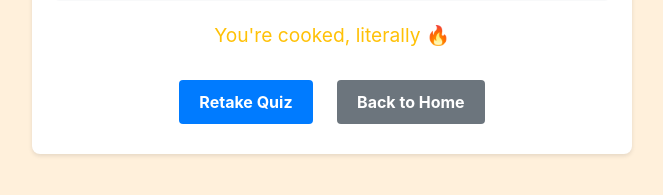
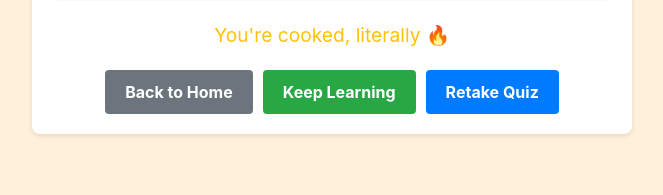
Before and after one commit to aliyatang1/meat-and-eggs, a Flask app: template templates/results.html in a window 1280 px wide. Shown: the part 410-605 px from the top of the page, without its empty margins (308-971 px from the left). Run offline with Flask 3, Linux system fonts and the light colour scheme; the template is opened without the code that fills it, so the values that code supplies are empty; some libraries are stand-ins or nearby versions.

Commit message:
button
added learn button in results

```diff
--- a/app.py
+++ b/app.py
@@ -38,7 +38,6 @@ def simulator(type):
         return render_template('egg_simulator.html')
     else:
         return "Simulator not found", 404
-
 
 @app.route('/quiz')
 def quiz_selection():
--- a/templates/results.html
+++ b/templates/results.html
@@ -24,8 +24,11 @@
         {% endif %}
     </div>
 
-    <a href="/quiz/{{ topic }}/1" class="retake-btn">Retake Quiz</a>
-    <a href="/" class="home-btn">Back to Home</a>
+    <div class="button-group">
+        <a href="/" class="home-btn">Back to Home</a>
+        <a href="{{ url_for('learn', lesson_id=1) }}" class="learn-btn">Keep Learning</a>
+        <a href="/quiz/{{ topic }}/1" class="retake-btn">Retake Quiz</a>
+    </div>
 </div>
 {% endblock %}
 
@@ -87,13 +90,38 @@
         color: #ffc107;
     }
 
-    .retake-btn, .home-btn {
+    .button-group {
+        display: flex;
+        justify-content: center;
+        gap: 10px;
+        margin-top: 20px;
+    }
+
+    .retake-btn, .home-btn, .learn-btn {
         display: inline-block;
         padding: 10px 20px;
-        margin: 10px;
         border-radius: 4px;
         text-decoration: none;
         font-weight: bold;
+        transition: background-color 0.3s;
+    }
+
+    .home-btn {
+        background-color: #6c757d;
+        color: white;
+    }
+
+    .home-btn:hover {
+        background-color: #5a6268;
+    }
+
+    .learn-btn {
+        background-color: #28a745;
+        color: white;
+    }
+
+    .learn-btn:hover {
+        background-color: #218838;
     }
 
     .retake-btn {
@@ -104,14 +132,5 @@
     .retake-btn:hover {
         background-color: #0056b3;
     }
-
-    .home-btn {
-        background-color: #6c757d;
-        color: white;
-    }
-
-    .home-btn:hover {
-        background-color: #5a6268;
-    }
 </style>
 {% endblock %}
```
